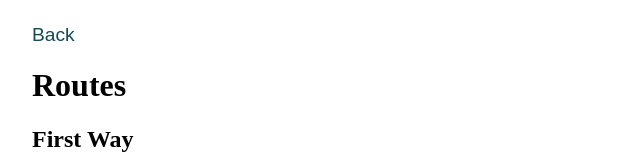
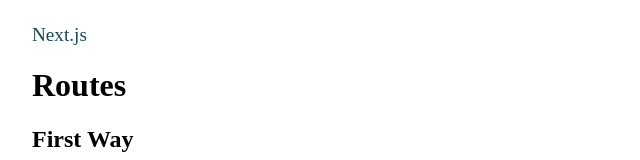
Before and after one commit to shawnrivers/learning-memo-web, a Next.js app: page /next/routes in a window 1280 px wide. Shown: the top 160 px of the page, without its empty margins (0-640 px from the left). Built offline with nearby package versions, Linux system fonts and the light colour scheme.

Commit message:
Add customizable headerButton prop to TopicPage component

```diff
--- a/src/components/atoms/styled/StyledLink.tsx
+++ b/src/components/atoms/styled/StyledLink.tsx
@@ -6,13 +6,11 @@ import { BLUE_1 } from '../../../constants/colors';
 
 type LinkProps = React.ComponentProps<typeof Link>;
 
-export const StyledLink: React.FC<LinkProps> = (
-  props
-) => {
-  const { href, children, ...restProps } = props;
+export const StyledLink: React.FC<LinkProps> = (props) => {
+  const { children, ...restProps } = props;
 
   return (
-    <Link href={href} {...restProps}>
+    <Link {...restProps}>
       <a
         css={css`
           font-size: 1.2rem;
--- a/src/components/templates/Layout.tsx
+++ b/src/components/templates/Layout.tsx
@@ -14,7 +14,7 @@ export const Layout: React.FC<LayoutProps> = (props) => {
         margin: 24px 24px 64px;
       `}
     >
-      <div>{props.headerButton ?? <BackButton />}</div>
+      <nav>{props.headerButton ?? <BackButton />}</nav>
       {props.children}
     </div>
   );
--- a/src/components/templates/TopicPage.tsx
+++ b/src/components/templates/TopicPage.tsx
@@ -4,11 +4,12 @@ import { Layout } from './Layout';
 
 type TopicLayoutProps = {
   heading: string;
+  headerButton?: React.ReactNode;
 };
 
 export const TopicPage: React.FC<TopicLayoutProps> = (props) => {
   return (
-    <Layout headerButton={<BackButton />}>
+    <Layout headerButton={props.headerButton ?? <BackButton />}>
       <h1>{props.heading}</h1>
       {props.children}
     </Layout>
--- a/src/pages/next/routes/index.tsx
+++ b/src/pages/next/routes/index.tsx
@@ -8,7 +8,10 @@ const notes = new Array(5)
 
 const NextRoutesPage: React.FC = () => {
   return (
-    <TopicPage heading='Routes'>
+    <TopicPage
+      heading='Routes'
+      headerButton={<StyledLink href='/next'>Next.js</StyledLink>}
+    >
       <section>
         <h2>First Way</h2>
         <ul>
```
